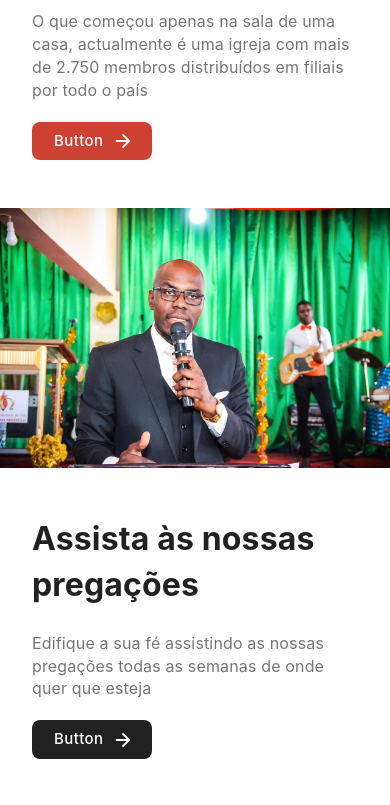
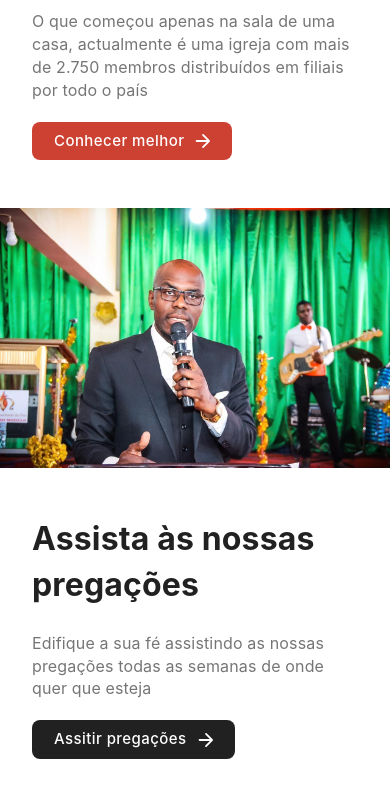
Before and after one commit to cndidofernandes/IJNM, a Next.js app: page / in a window 390 px wide. Shown: the part 1800-2605 px from the top of the page. Built offline with nearby package versions, Linux system fonts and the light colour scheme.

Commit message:
button index name and url fix sobre

```diff
--- a/pages/index.js
+++ b/pages/index.js
@@ -78,9 +78,7 @@
 					{description}
 				</Box>
 				<Box width='100%'>
-					<Button style={{ alignSelf: (isMobile ? 'center' : 'flex-start') }} disableElevation endIcon={<ArrowForwardRoundedIcon />} color='primary' size="large" component={'a'} href='#' variant='contained' {...buttonProps}>
-						Button
-					</Button>
+					<Button style={{ alignSelf: (isMobile ? 'center' : 'flex-start') }} disableElevation endIcon={<ArrowForwardRoundedIcon />} color='primary' size="large" component={'a'} href='#' variant='contained' {...buttonProps} />
 				</Box>
 			</Box>
 			<img alt='igreja' width={(dimensions.width * 0.4939)} {...responsivePhotosSection().img} {...imgProps} />
--- a/pages/sobre.js
+++ b/pages/sobre.js
@@ -23,7 +23,7 @@
 				>
 					<Grid container spacing={2} justifyContent='space-between'>
 						<Grid item xs={12} md={6} lg={6}>
-							<Box display='flex' component={'img'} width='100%' minHeight={350} bgcolor='#f0f0f0' src='http://localhost/igreja/fundo1.jpg' />
+							<Box display='flex' component={'img'} width='100%' minHeight={350} bgcolor='#f0f0f0' src='/igreja/fundo1.jpg' />
 						</Grid>
 						<Grid item xs={12} md={6} lg={5}>
 							<Hidden smUp>
```
